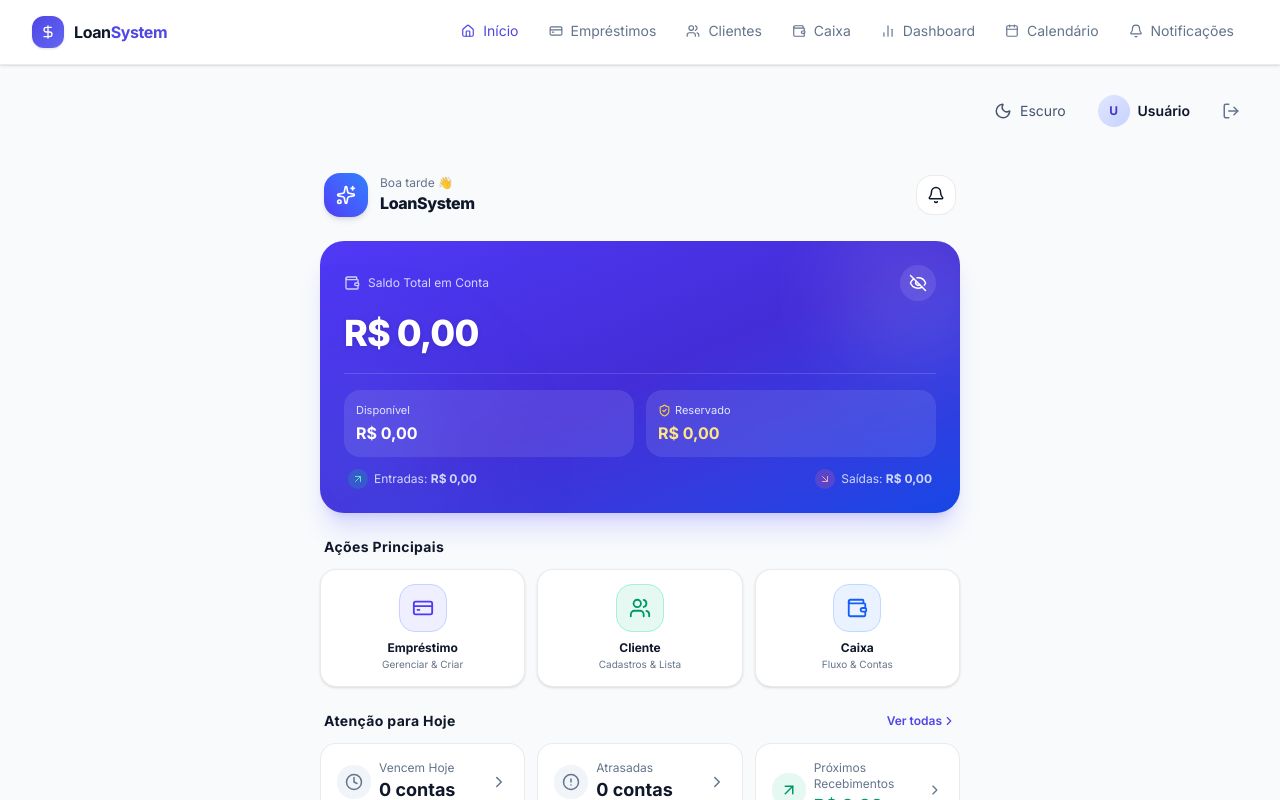
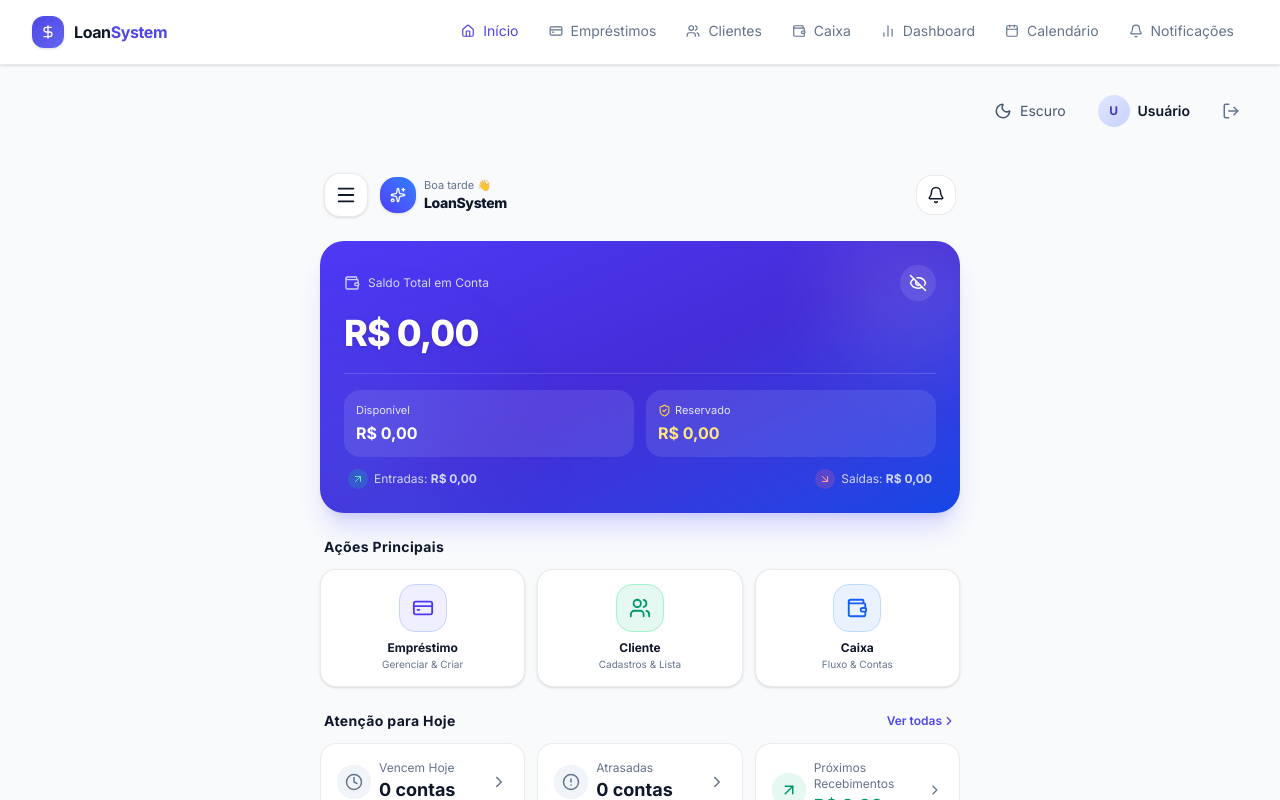
Before and after one commit to Roqueexz/interface-LoanSystem, a React (Vite) app: page / in a window 1280 px wide. Both pictures are taken after typing "name@example.com", "Sample123" into the empty fields and a click on the button "ENTRAR NO SISTEMA". Shown: the top 800 px of the page. Built offline with nearby package versions, Linux system fonts and the light colour scheme; no server answers.

Commit message:
fix(inicio): ajustar desestruturacao de resumo e campos DTO de Notificacoes

```diff
--- a/src/components/Inicio/Inicio.tsx
+++ b/src/components/Inicio/Inicio.tsx
@@ -7,9 +7,10 @@ import AtalhosRapidos from './AtalhosRapidos';
 import ContasHojeCard from './ContasHojeCard';
 import UltimasMovimentacoesCard from './UltimasMovimentacoesCard';
 import NotificacoesResumoCard from './NotificacoesResumoCard';
-import { Bell, Sparkles } from 'lucide-react';
+import { Bell, Menu, Sparkles } from 'lucide-react';
 import { useNavigate } from 'react-router-dom';
 import { useNotificacoes } from '../../hooks/useNotificacoes';
+import MenuDrawer from '../Navegacao/MenuDrawer';
 
 // ============================================================
 // Sprint 11 — Nova Home (Dashboard Mobile Premium)
@@ -18,7 +19,7 @@ import { useNotificacoes } from '../../hooks/useNotificacoes';
 //   - Pouco texto, mais cartões visuais
 //   - Saldo principal com botão de ocultar (olho)
 //   - Navegação confortável utilizando apenas uma mão
-//   - Atalhos rápidos em carrossel
+//   - Atalhos rápidos para Cliente, Empréstimo, Caixa, Calendário
 //   - Visão em 5 segundos da saúde financeira
 // ============================================================
 
@@ -27,8 +28,11 @@ export function Inicio() {
   const cofre = useCofre();
   const { contas, contasAtrasadas, vencendoHoje } = useContas();
   const { movimentacoes, entradas, saidas } = useMovimentacoes();
-  const { naoLidas } = useNotificacoes();
+  const { resumo } = useNotificacoes();
+  const naoLidas = resumo?.naoLidas ?? 0;
 
+  // Estado para o Menu Drawer Lateral Mobile
+  const [drawerAberto, setDrawerAberto] = useState(false);
 
   // Estado para visibilidade dos valores monetários (persiste no localStorage)
   const [visivel, setVisivel] = useState(() => {
@@ -67,15 +71,27 @@ export function Inicio() {
   return (
     <div className="max-w-2xl mx-auto px-4 py-6 space-y-6 pb-20">
 
-      {/* Top Header Mobile com foto/avatar e Notificações */}
+      {/* Top Header Mobile com Menu Hambúrguer e Notificações */}
       <div className="flex items-center justify-between px-1">
         <div className="flex items-center gap-3">
-          <div className="flex h-11 w-11 items-center justify-center rounded-2xl bg-gradient-to-tr from-indigo-600 to-blue-500 text-white font-extrabold shadow-md">
-            <Sparkles size={20} />
-          </div>
-          <div>
-            <span className="text-xs font-medium text-muted-foreground block">{saudacao} 👋</span>
-            <h1 className="text-base font-extrabold tracking-tight text-foreground">LoanSystem</h1>
+          <button
+            type="button"
+            onClick={() => setDrawerAberto(true)}
+            className="flex h-11 w-11 items-center justify-center rounded-2xl border border-border bg-card hover:bg-muted active:scale-95 transition-all text-foreground shadow-sm"
+            title="Abrir Menu Drawer"
+            aria-label="Abrir Menu Drawer"
+          >
+            <Menu size={22} />
+          </button>
+
+          <div className="flex items-center gap-2">
+            <div className="flex h-9 w-9 items-center justify-center rounded-xl bg-gradient-to-tr from-indigo-600 to-blue-500 text-white font-extrabold shadow-sm">
+              <Sparkles size={16} />
+            </div>
+            <div>
+              <span className="text-[11px] font-medium text-muted-foreground block">{saudacao} 👋</span>
+              <h1 className="text-sm font-extrabold tracking-tight text-foreground">LoanSystem</h1>
+            </div>
           </div>
         </div>
 
@@ -123,6 +139,13 @@ export function Inicio() {
       {/* Feed de Últimas Movimentações */}
       <UltimasMovimentacoesCard movimentacoes={movimentacoes} visivel={visivel} />
 
+      {/* Menu Drawer Lateral Mobile */}
+      <MenuDrawer
+        isOpen={drawerAberto}
+        onClose={() => setDrawerAberto(false)}
+        naoLidas={naoLidas}
+      />
+
     </div>
   );
 }
--- a/src/components/Inicio/NotificacoesResumoCard.tsx
+++ b/src/components/Inicio/NotificacoesResumoCard.tsx
@@ -4,7 +4,8 @@ import { useNotificacoes } from '../../hooks/useNotificacoes';
 
 export function NotificacoesResumoCard() {
   const navigate = useNavigate();
-  const { notificacoes, naoLidas, marcarComoLida } = useNotificacoes();
+  const { notificacoes, resumo, marcarLida } = useNotificacoes();
+  const naoLidas = resumo?.naoLidas ?? 0;
 
   const recentes = notificacoes.slice(0, 2);
 
@@ -31,9 +32,9 @@ export function NotificacoesResumoCard() {
       </div>
 
       <div className="rounded-3xl border border-border bg-card p-3 shadow-sm space-y-2">
-        {recentes.map((notif) => (
+        {recentes.map((notif, index) => (
           <div
-            key={notif.id}
+            key={notif.id_notificacao ?? index}
             className={`flex items-start justify-between gap-3 p-3 rounded-2xl transition-colors ${
               notif.lida ? 'bg-muted/30' : 'bg-primary/5 border border-primary/10'
             }`}
@@ -45,16 +46,18 @@ export function NotificacoesResumoCard() {
               <div>
                 <h4 className="text-xs font-bold text-foreground">{notif.titulo}</h4>
                 <p className="text-xs text-muted-foreground leading-relaxed mt-0.5">{notif.mensagem}</p>
-                <span className="text-[10px] text-muted-foreground/80 block mt-1">{notif.dataCriacao}</span>
+                {notif.data_criacao && (
+                  <span className="text-[10px] text-muted-foreground/80 block mt-1">{notif.data_criacao}</span>
+                )}
               </div>
             </div>
 
-            {!notif.lida && (
+            {!notif.lida && notif.id_notificacao && (
               <button
                 type="button"
                 onClick={async (e) => {
                   e.stopPropagation();
-                  await marcarComoLida(notif.id);
+                  await marcarLida(notif.id_notificacao);
                 }}
                 className="flex h-7 w-7 items-center justify-center rounded-full bg-primary/10 text-primary hover:bg-primary hover:text-white transition-colors"
                 title="Marcar como lida"
```
